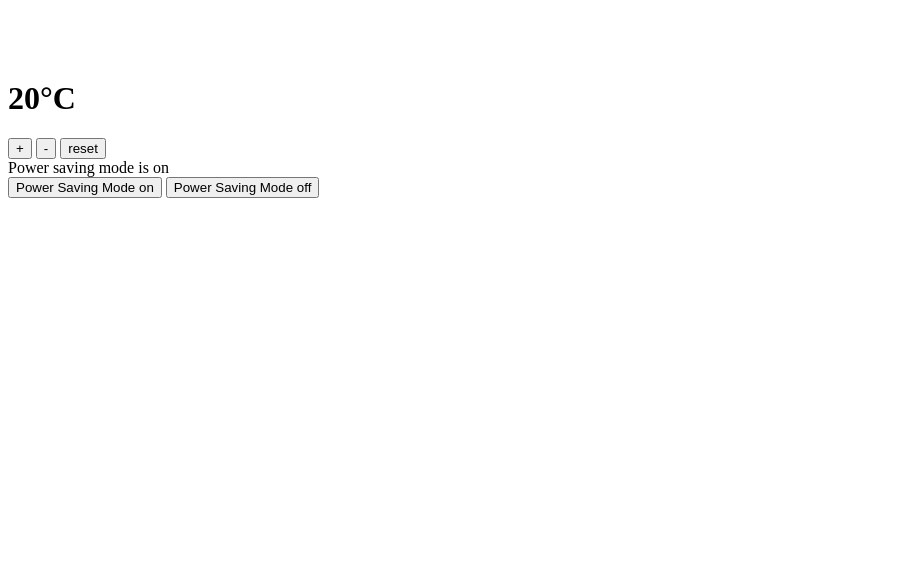
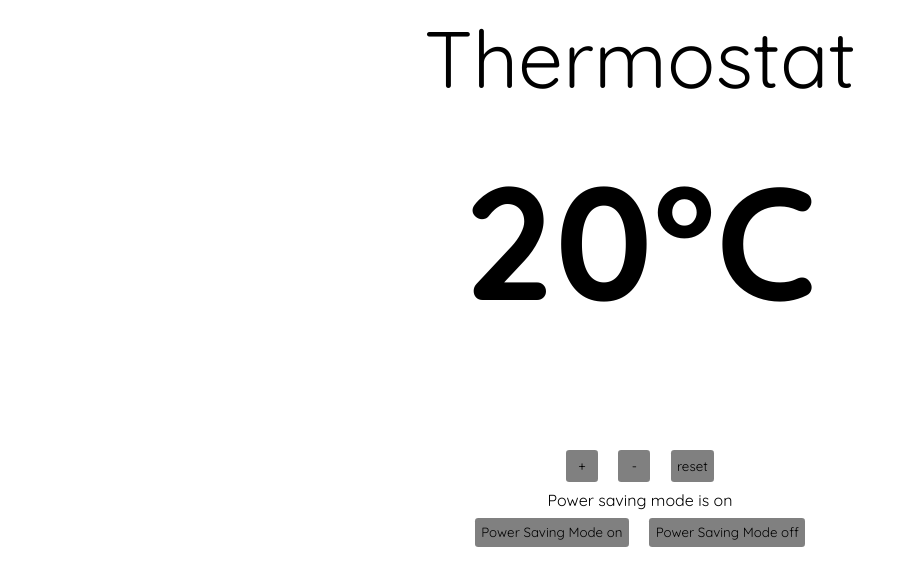
Before and after one commit to pav0107/thermostat-jest, a website with bundled scripts: page index.html in a window 1280 px wide. Shown: the whole page, without its empty margins (0-908 px from the left). Built offline with nearby package versions, Linux system fonts and the light colour scheme; no server answers.

Commit message:
initial styling

```diff
--- a/index.html
+++ b/index.html
@@ -4,12 +4,13 @@
     <title>Thermostat</title>
     <link rel="stylesheet" href="style.css">
   </head>
-  <body>
-    <div id="outdoor-temp">
-      <h1 id="current-outdoor-temp" class="hidden">Current outdoor temperature: <span id="current-temperature">20</span><span>&#176;</span>C</h1>
-    </div>
+  <body id="body">
+    <header>Thermostat</header>
     <div id="thermostat-temp">
       <h1><span id="temperature"></span><span>&#176;</span>C</h1>
+    </div>
+    <div id="outdoor-temp">
+      <h2 id="current-outdoor-temp" class="hidden">Current outdoor temperature: <span id="current-temperature">20</span><span>&#176;</span>C</h2>
     </div>
     <div id="temp-change">
       <button id="temperature-up">+</button>
--- a/interface.js
+++ b/interface.js
@@ -12,11 +12,12 @@ document.addEventListener('DOMContentLoaded', () => {
   const selectCityEl = document.querySelector('#select-city');
   const currentCity = document.querySelector('#current-city');
   const currentOutdoorTemp = document.querySelector('#current-outdoor-temp');
+  const bodyEl = document.querySelector('#body');
 
   // Update temperature display
   const updateTemperature = () => {
     temperatureEl.innerText = thermostat.temperature;
-    temperatureEl.className = thermostat.energyUsage();
+    bodyEl.className = thermostat.energyUsage();
   };
 
   // Temperature display
--- a/style.css
+++ b/style.css
@@ -1,13 +1,57 @@
+@import url('https://fonts.googleapis.com/css2?family=Quicksand:wght@300;400;500;600;700&display=swap');
+
+* {
+  box-sizing: border-box;
+}
+
+body {
+  display: flex;
+  flex-direction: column;
+  justify-content: center;
+  align-items: center;
+  font-family: 'Quicksand', sans-serif;
+  height: 100%;
+}
+
+header {
+  font-size: 5rem;
+}
+
+h1 {
+  font-size: 10rem;
+  margin: 2rem;
+}
+
+button {
+  font-family: 'Quicksand', sans-serif;
+  border: none;
+  background-color: grey;
+  border-radius: 0.2rem;
+  padding: 0.4rem;
+  margin: 0.5rem;
+  cursor: pointer;
+}
+
+#temperature-up,
+#temperature-down {
+  height: 2rem;
+  width: 2rem;
+}
+
+#temperature-reset {
+  height: 2rem;
+}
+
 .low-usage {
-  color: green;
+  background-color: green;
 }
 
 .medium-usage {
-  color: black;
+  background-color: white;
 }
 
 .high-usage {
-  color: red;
+  background-color: red;
 }
 
 .shown {
```
